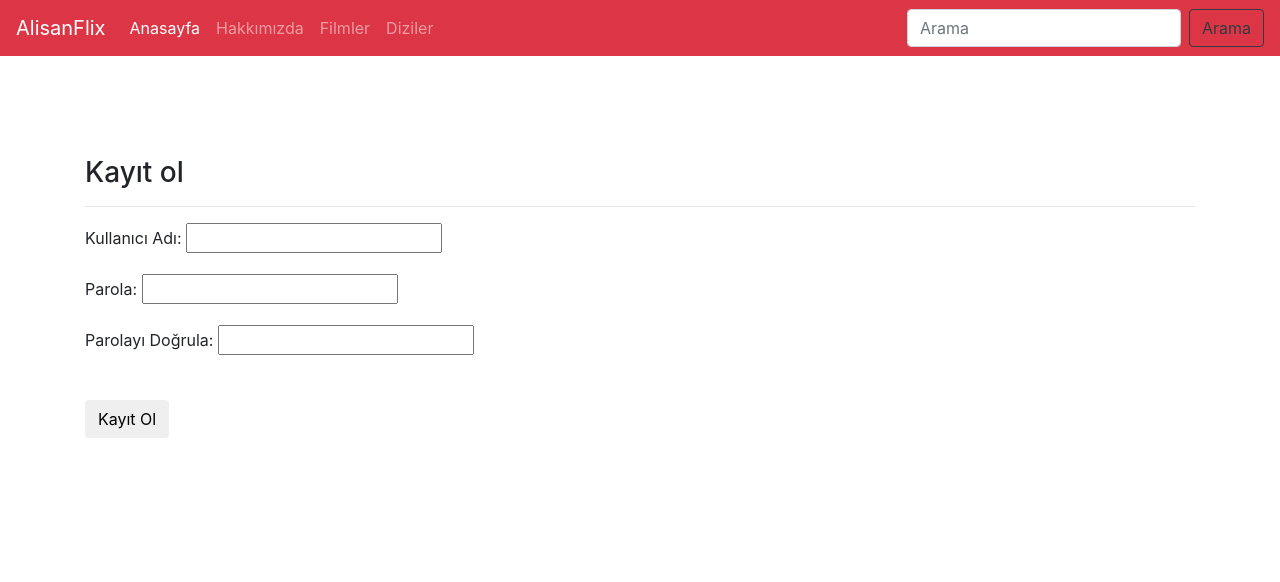
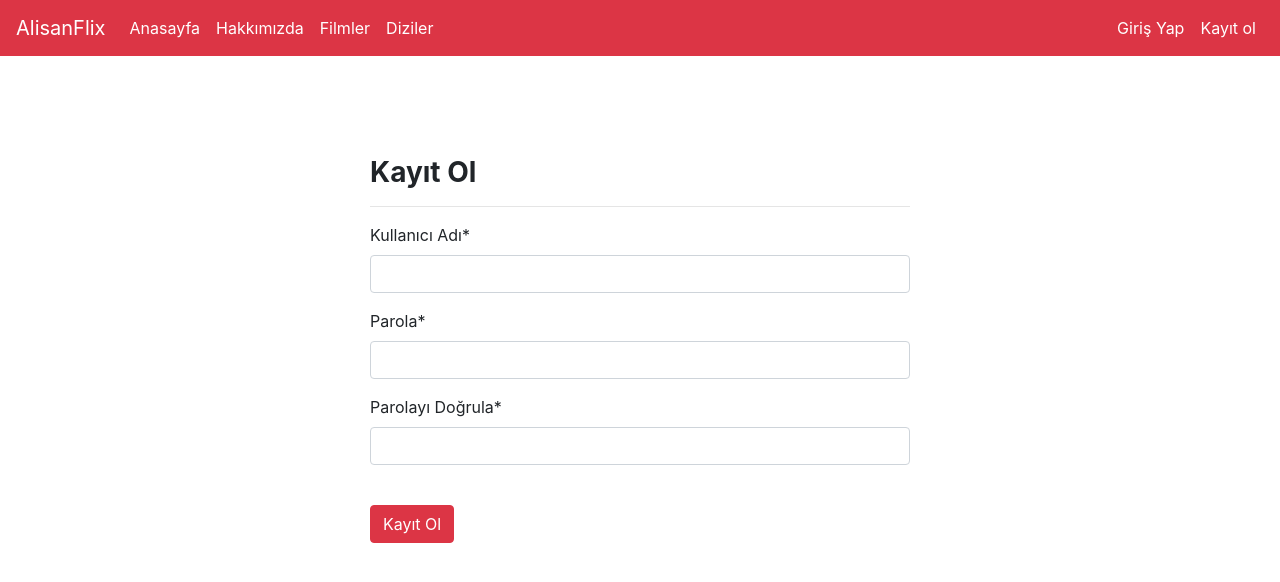
Before and after one commit to alisankahraman16/movieapp, a Django app: page /user/register/ in a window 1280 px wide. Shown: the top 582 px of the page. Run offline with Django 4.2, Linux system fonts and the light colour scheme; some libraries are stand-ins or nearby versions.

Commit message:
login-register-logout-panel

```diff
--- a/movie/movie/settings.py
+++ b/movie/movie/settings.py
@@ -40,6 +40,7 @@ INSTALLED_APPS = [
     'django.contrib.staticfiles',
     'Movies',
     'user',
+    'crispy_forms',
 ]
 
 MIDDLEWARE = [
@@ -127,3 +128,5 @@ STATICFILES_DIRS = [
 # https://docs.djangoproject.com/en/4.1/ref/settings/#default-auto-field
 
 DEFAULT_AUTO_FIELD = 'django.db.models.BigAutoField'
+
+CRISPY_TEMPLATE_PACK = 'bootstrap4'
--- a/movie/templates/include/navbar.html
+++ b/movie/templates/include/navbar.html
@@ -9,21 +9,36 @@
           <a class="nav-link" href="#">Anasayfa <span class="sr-only">(current)</span></a>
         </li>
 
-        <li class="nav-item">
+        <li class="nav-item active">
           <a class="nav-link" href="#">Hakkımızda</a>
         </li>
 
-        <li class="nav-item">
+        <li class="nav-item active">
           <a class="nav-link" href="#">Filmler</a>
         </li>
 
-        <li class="nav-item">
+        <li class="nav-item active">
             <a class="nav-link" href="#">Diziler</a>
         </li>
       </ul>
-      <form class="form-inline mt-2 mt-md-0">
-        <input class="form-control mr-sm-2" type="text" placeholder="Arama" aria-label="Arama">
-        <button class="btn btn-outline-dark" type="submit">Arama</button>
-      </form>
+      <ul class="navbar-nav ml-auto">
+      {% if request.user.is_authenticated %}
+          <li class="nav-item active">
+            <a class="nav-link" href="movies/dashboard">Kontrol Paneli</a>
+          </li>
+            <li class="nav-item active">
+              <a class="nav-link" href="user/logout">Çıkış Yap</a>
+            </li>
+
+      {% else %}
+        <li class="nav-item active">
+          <a class="nav-link" href="user/login">Giriş Yap</a>
+        </li>
+      {% endif %}
+        <li class="nav-item active">
+          <a class="nav-link" href="user/register">Kayıt ol</a>
+        </li>
+      </ul>
+
     </div>
   </nav>
--- a/movie/templates/register.html
+++ b/movie/templates/register.html
@@ -2,12 +2,21 @@
 {% extends "layout.html" %}
 {% block body %}
 
-<h3>Kayıt ol </h3>
-<hr>
+{% load crispy_forms_tags %}
 
-<form  method="post">
-    {% csrf_token %}
-    {{form.as_p}} <br>
-    <button type="submit" class="btn align-content-md-between">Kayıt Ol</button>
-</form>
+
+
+<div class="row">
+    <div class="col-md-6 offset-md-3">
+        <h3><strong>Kayıt Ol</strong></h3>
+        <hr>
+        <form method="post">
+            {% csrf_token %}
+            {{form|crispy}}
+            <br>
+            <button type="submit" class="btn btn-danger">Kayıt Ol</button>
+        </form>
+    </div>
+
+  </div>
 {% endblock body %}
--- a/movie/user/views.py
+++ b/movie/user/views.py
@@ -1,9 +1,9 @@
 from django.shortcuts import render,redirect
-from .forms import RegisterForm
+from .forms import RegisterForm,LoginForm
 from django.contrib import messages
 from django.contrib.auth.models import User
 
-from django.contrib.auth import login
+from django.contrib.auth import login,authenticate,logout
 # Create your views here.
 
 def register(request):
@@ -17,40 +17,38 @@ def register(request):
 
         newUser.save()
         login(request,newUser)
-        messages.success(request, "Başarıyla Kayıt Olundu")
+        messages.success(request, "Başarıyla Kayıt Olundu ")
         return redirect("index")
     context ={
             "form": form
         }
     return render(request, "register.html",context)
 
-    """if request.method == "POST":
-        form = RegisterForm(request.POST)
-        if form.is_valid():
-            username = form.cleaned_data.get("username")
-            password = form.cleaned_data.get("password")
 
-            newUser = User(username = username)
-            newUser.set_password(password)
+def loginUser(request):
+    form = LoginForm(request.POST or None)
 
-            newUser.save()
-            login(request,newUser)
-            return redirect("index")
-        context = {
-            "form": form
-        }
-        return render(request, "register.html",context)
+    context = {
+        "form": form
+    }
 
-    else:
-        form = RegisterForm()
-        context = {
-            "form": form
-        }
-        return render(request, "register.html",context)"""
+    if form.is_valid():
+        username = form.cleaned_data.get("username")
+        password = form.cleaned_data.get("password")
 
 
-def loginUser(request):
-    return render(request, "login.html")
+        user = authenticate(username = username, password = password)
+
+        if user is None:
+            messages.info(request, "Kullanıcı Adı veya Parola Hatalı")
+            return render(request, "login.html",context)
+        messages.success(request, "Başarıyla Giriş Yaptınız")
+        login(request,user)
+        return redirect("index")
+
+    return render(request, "login.html",context)
 
 def logoutUser(request):
-    return render(request, "logout.html")
+    logout(request)
+    messages.success(request, "Başarıyla Çıkış Yaptınız!")
+    return redirect("index")
```
Also changed, not shown: movie/templates/index.html (+9 -0 lines), movie/templates/login.html (+14 -7 lines), movie/db.sqlite3, movie/user/forms.py (line endings or trailing spaces).
